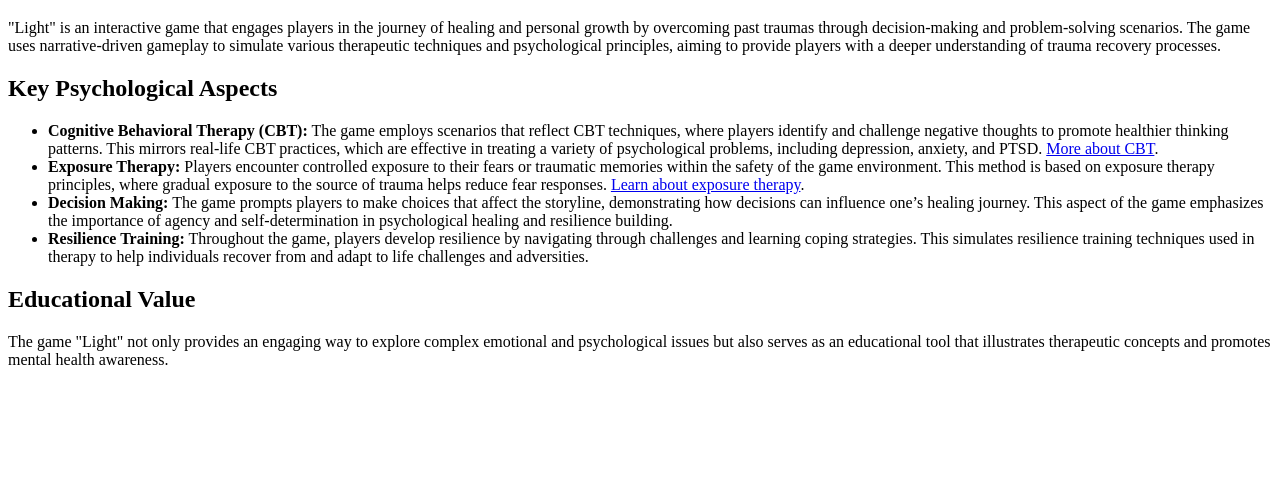
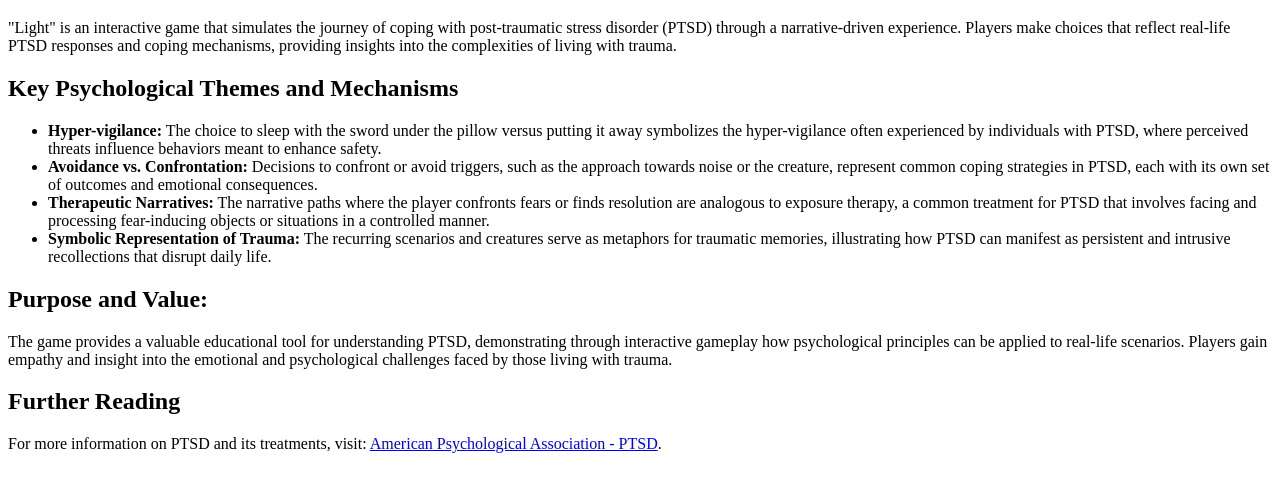
Before and after one commit to jboyce1/GP-Light, a plain HTML site: page README.html in a window 1280 px wide. Shown: the part 61-552 px from the top of the page. Drawn offline with Linux system fonts and the light colour scheme.

Commit message:
Update README.html

```diff
--- a/README.html
+++ b/README.html
@@ -7,15 +7,17 @@
 </head>
 <body>
     <h1>Game Synopsis: Light</h1>
-    <p>"Light" is an interactive game that engages players in the journey of healing and personal growth by overcoming past traumas through decision-making and problem-solving scenarios. The game uses narrative-driven gameplay to simulate various therapeutic techniques and psychological principles, aiming to provide players with a deeper understanding of trauma recovery processes.</p>
-    <h2>Key Psychological Aspects</h2>
+    <p>"Light" is an interactive game that simulates the journey of coping with post-traumatic stress disorder (PTSD) through a narrative-driven experience. Players make choices that reflect real-life PTSD responses and coping mechanisms, providing insights into the complexities of living with trauma.</p>
+    <h2>Key Psychological Themes and Mechanisms</h2>
     <ul>
-        <li><strong>Cognitive Behavioral Therapy (CBT):</strong> The game employs scenarios that reflect CBT techniques, where players identify and challenge negative thoughts to promote healthier thinking patterns. This mirrors real-life CBT practices, which are effective in treating a variety of psychological problems, including depression, anxiety, and PTSD. <a href="https://www.apa.org/ptsd-guideline/patients-and-families/cognitive-behavioral">More about CBT</a>.</li>
-        <li><strong>Exposure Therapy:</strong> Players encounter controlled exposure to their fears or traumatic memories within the safety of the game environment. This method is based on exposure therapy principles, where gradual exposure to the source of trauma helps reduce fear responses. <a href="https://www.apa.org/ptsd-guideline/treatments/exposure-therapy">Learn about exposure therapy</a>.</li>
-        <li><strong>Decision Making:</strong> The game prompts players to make choices that affect the storyline, demonstrating how decisions can influence one’s healing journey. This aspect of the game emphasizes the importance of agency and self-determination in psychological healing and resilience building.</li>
-        <li><strong>Resilience Training:</strong> Throughout the game, players develop resilience by navigating through challenges and learning coping strategies. This simulates resilience training techniques used in therapy to help individuals recover from and adapt to life challenges and adversities.</li>
+        <li><strong>Hyper-vigilance:</strong> The choice to sleep with the sword under the pillow versus putting it away symbolizes the hyper-vigilance often experienced by individuals with PTSD, where perceived threats influence behaviors meant to enhance safety.</li>
+        <li><strong>Avoidance vs. Confrontation:</strong> Decisions to confront or avoid triggers, such as the approach towards noise or the creature, represent common coping strategies in PTSD, each with its own set of outcomes and emotional consequences.</li>
+        <li><strong>Therapeutic Narratives:</strong> The narrative paths where the player confronts fears or finds resolution are analogous to exposure therapy, a common treatment for PTSD that involves facing and processing fear-inducing objects or situations in a controlled manner.</li>
+        <li><strong>Symbolic Representation of Trauma:</strong> The recurring scenarios and creatures serve as metaphors for traumatic memories, illustrating how PTSD can manifest as persistent and intrusive recollections that disrupt daily life.</li>
     </ul>
-    <h2>Educational Value</h2>
-    <p>The game "Light" not only provides an engaging way to explore complex emotional and psychological issues but also serves as an educational tool that illustrates therapeutic concepts and promotes mental health awareness.</p>
+    <h2>Purpose and Value:</h2>
+    <p>The game provides a valuable educational tool for understanding PTSD, demonstrating through interactive gameplay how psychological principles can be applied to real-life scenarios. Players gain empathy and insight into the emotional and psychological challenges faced by those living with trauma.</p>
+    <h2>Further Reading</h2>
+    <p>For more information on PTSD and its treatments, visit: <a href="https://www.apa.org/topics/ptsd">American Psychological Association - PTSD</a>.</p>
 </body>
 </html>
```
